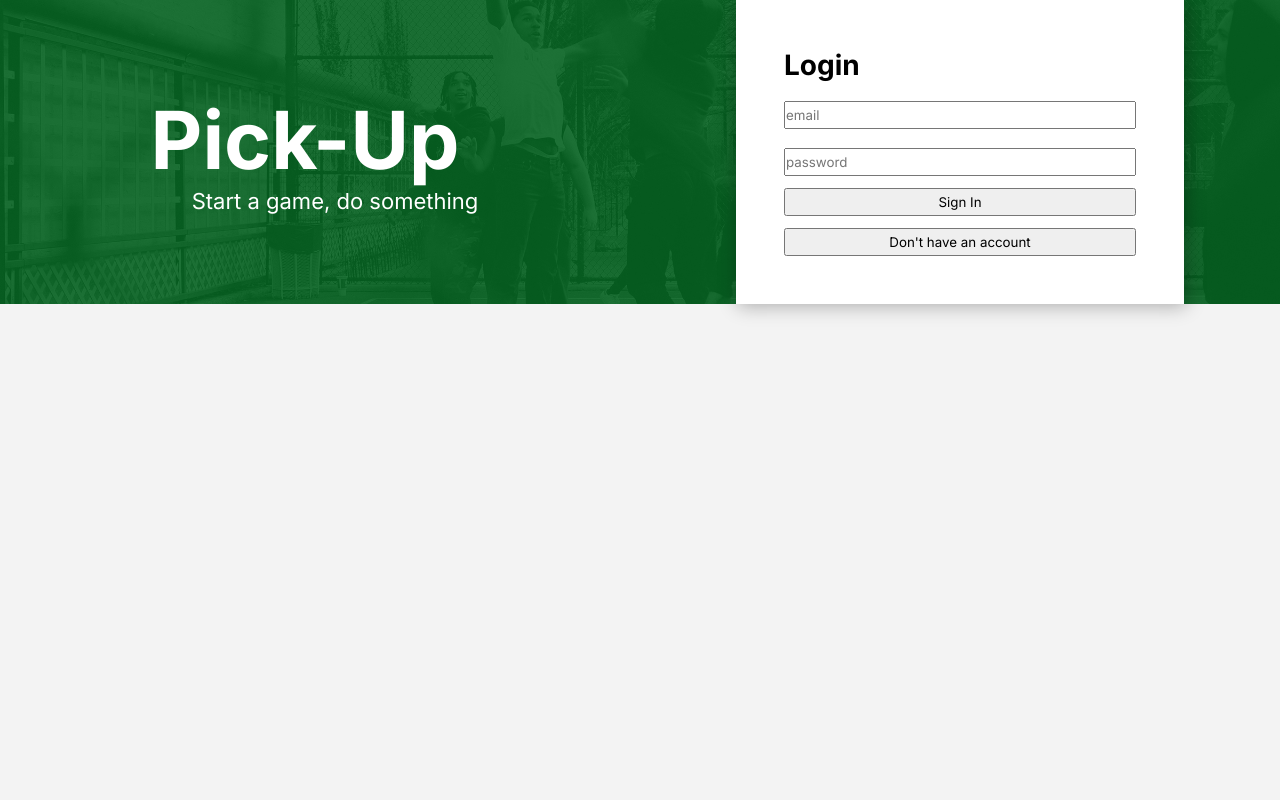
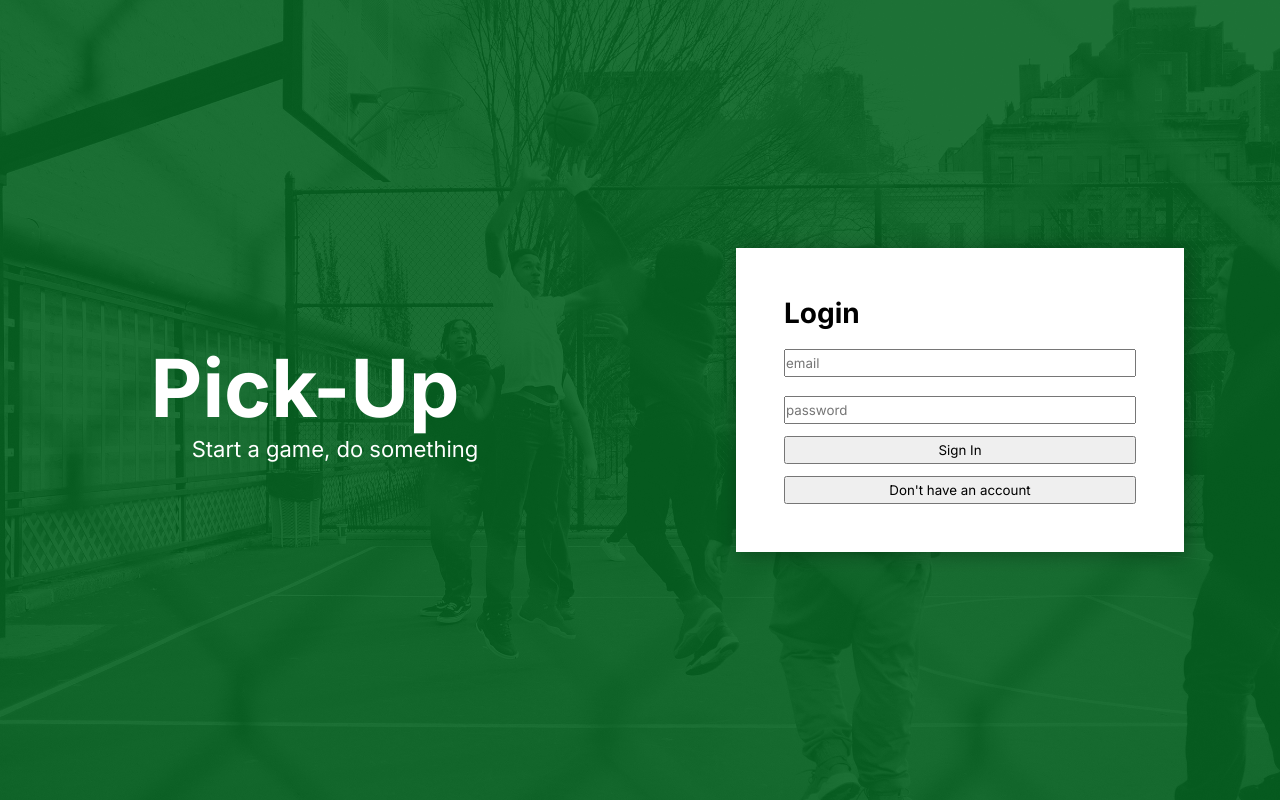
Before and after one commit to keithro/pickup-client, a React (Create React App) app: page / in a window 1280 px wide. Built offline with nearby package versions, Linux system fonts and the light colour scheme; no server answers.

Commit message:
Fixed login page

```diff
--- a/src/App.js
+++ b/src/App.js
@@ -1,19 +1,18 @@
-import React, { useContext } from 'react';
+// import React, { useContext } from 'react';
 import { Routes, Route } from 'react-router-dom';
-import AuthContext from './store/auth-context';
+// import AuthContext from './store/auth-context';
 import './App.css';
 import Home from './pages/Home/Home';
 import Profile from './pages/Profile/Profile';
 
 function App() {
   // const [user, setUser] = useState({});
-  const authContext = useContext(AuthContext);
+  // const authContext = useContext(AuthContext);
 
   return (
     <div className="App">
       {/* {authContext.isLoggedIn && <Nav /> } */}
       <Routes>
-        {/* DON'T FORGET TO USE /#/ROUTE_NAME */}
         <Route path='/' exact element={<Home />} />
         <Route path='/profile' element={<Profile />} />
       </Routes>
--- a/src/Components/Feed/Feed.js
+++ b/src/Components/Feed/Feed.js
@@ -53,6 +53,7 @@ const Feed = (props) => {
         setShowEventForm={setShowEventForm}
         eventsData={eventsData}
         setEventsData={setEventsData}
+        setSelectedEvent={setSelectedEvent}
       />
       <div className="event-list">
         {isLoading ? <div>loading...</div> : <>{eventList}</>}
--- a/src/Components/NewEventForm/NewEventForm.js
+++ b/src/Components/NewEventForm/NewEventForm.js
@@ -44,11 +44,10 @@ const NewEventForm = (props) => {
     props.setEventsData(() => {
       return [...props.eventsData, data.event];
     })
-    // setSelectedEvent(data.event);
+    props.setSelectedEvent(data.event)
     setInput(initialFormVals);
     setDisableSubmit(false);
     props.setShowEventForm(false);
-
   }
 
   const modalBGClasses = ['event-form-modal-bg', props.showEventForm ? 'modal-open' : 'modal-closed'].join(' ');
--- a/src/pages/Home/Home.css
+++ b/src/pages/Home/Home.css
@@ -1,5 +1,6 @@
 .home {
-  min-height: 100%;
+  /* min-height: 100%; */
+  height: 100vh;
   width: 100%;
   background-color: var(--gray-light);
   /* overflow: hidden; */
```
Also changed, not shown: 1 other file (tests, documents, lock files or other folders).
